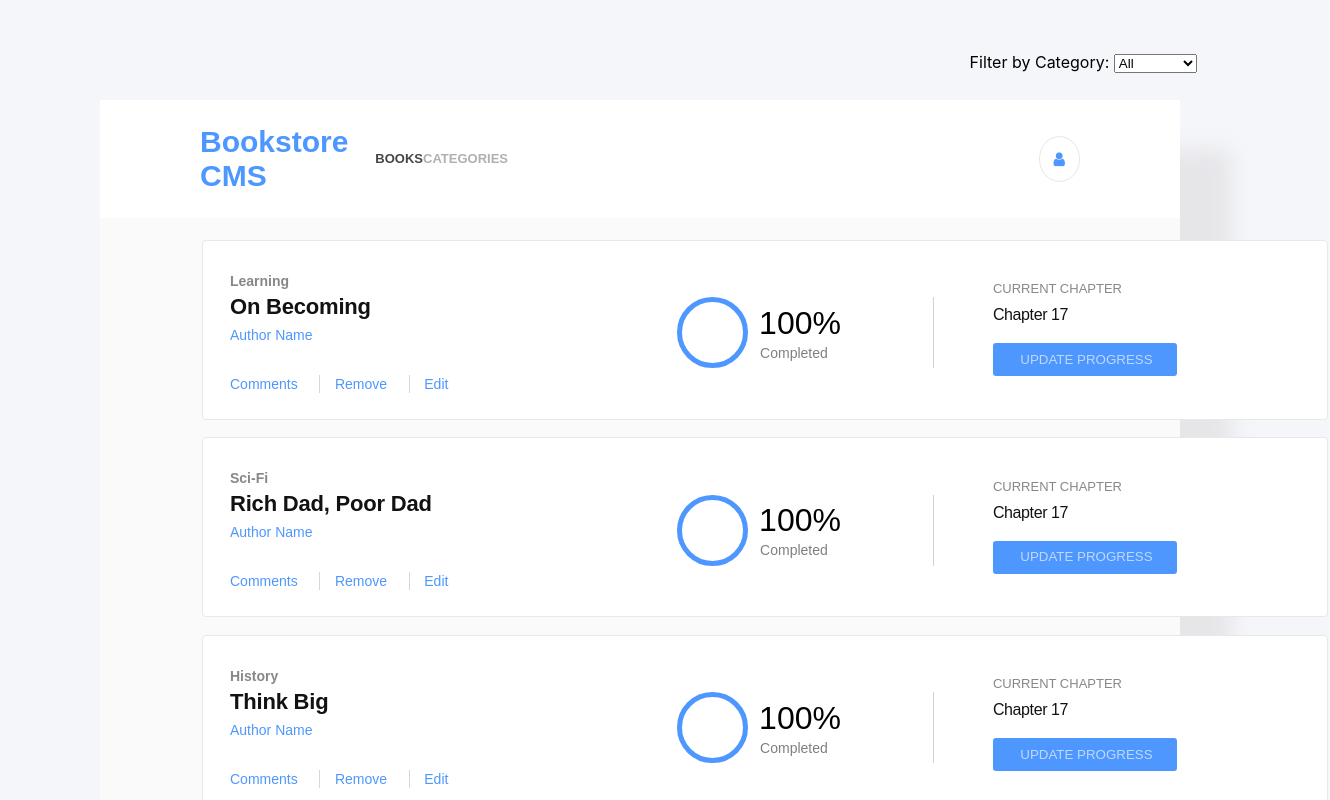
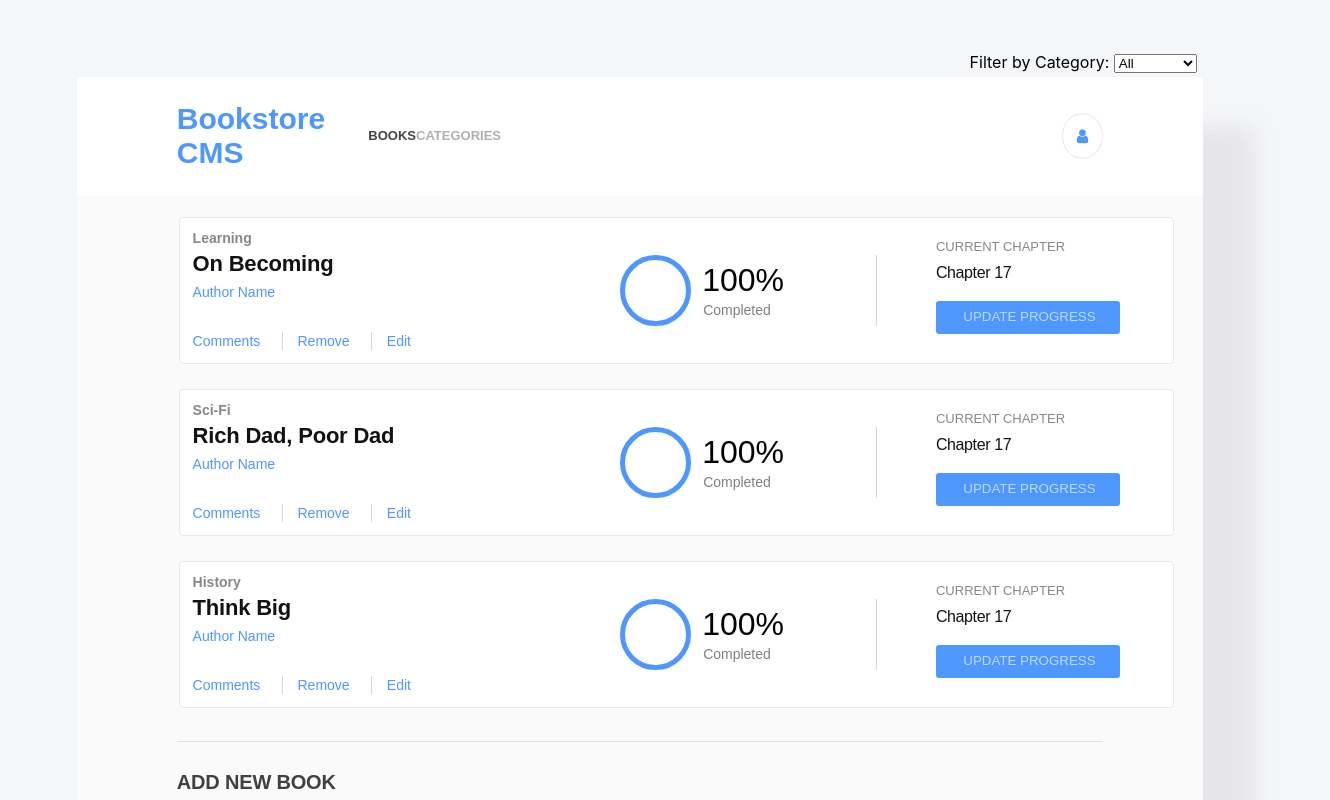
Before and after one commit to Georjane/redux-magic-bookstore, a React (Create React App) app: page / in a window 1280 px wide. Shown: the top 800 px of the page, 1330 px wide, since content can reach past the window. Built offline with nearby package versions, Linux system fonts and the light colour scheme.

Commit message:
Add screenshot to readme file

```diff
--- a/src/App.css
+++ b/src/App.css
@@ -34,7 +34,7 @@ body {
 
 .root {
   background-color: #fff;
-  margin: 6.25rem;
+  margin: 6vw;
   box-shadow: 50px 50px 20px #afabab36;
 }
 
@@ -101,23 +101,23 @@ tr {
   border-radius: 4px;
   border: solid 1px white;
   margin-bottom: 50px;
-  width: 950px;
 }
 
 .eachbook {
+  width: inherit;
   display: flex;
-  justify-content: space-between;
+  justify-content: start;
   align-items: center;
   background-color: white;
-  padding: 2rem 9.188rem 1.625rem 1.688rem;
+  padding: 1vw;
+  padding-right: 50px;
   border-radius: 4px;
   border: solid 1px #e8e8e8;
   margin-bottom: 0.983rem;
-  width: inherit;
 }
 
 .div1 {
-  width: 65%;
+  width: 50%;
 }
 
 .category {
@@ -136,7 +136,7 @@ tr {
 }
 
 .title {
-  width: inherit;
+  width: 100%;
   height: 1.813rem;
   margin: 0.188rem 20.188rem 0 0;
   font-family: RobotoSlab, sans-serif;
```
Also changed, not shown: bookstore.png (added), 1 other file (tests, documents, lock files or other folders).
